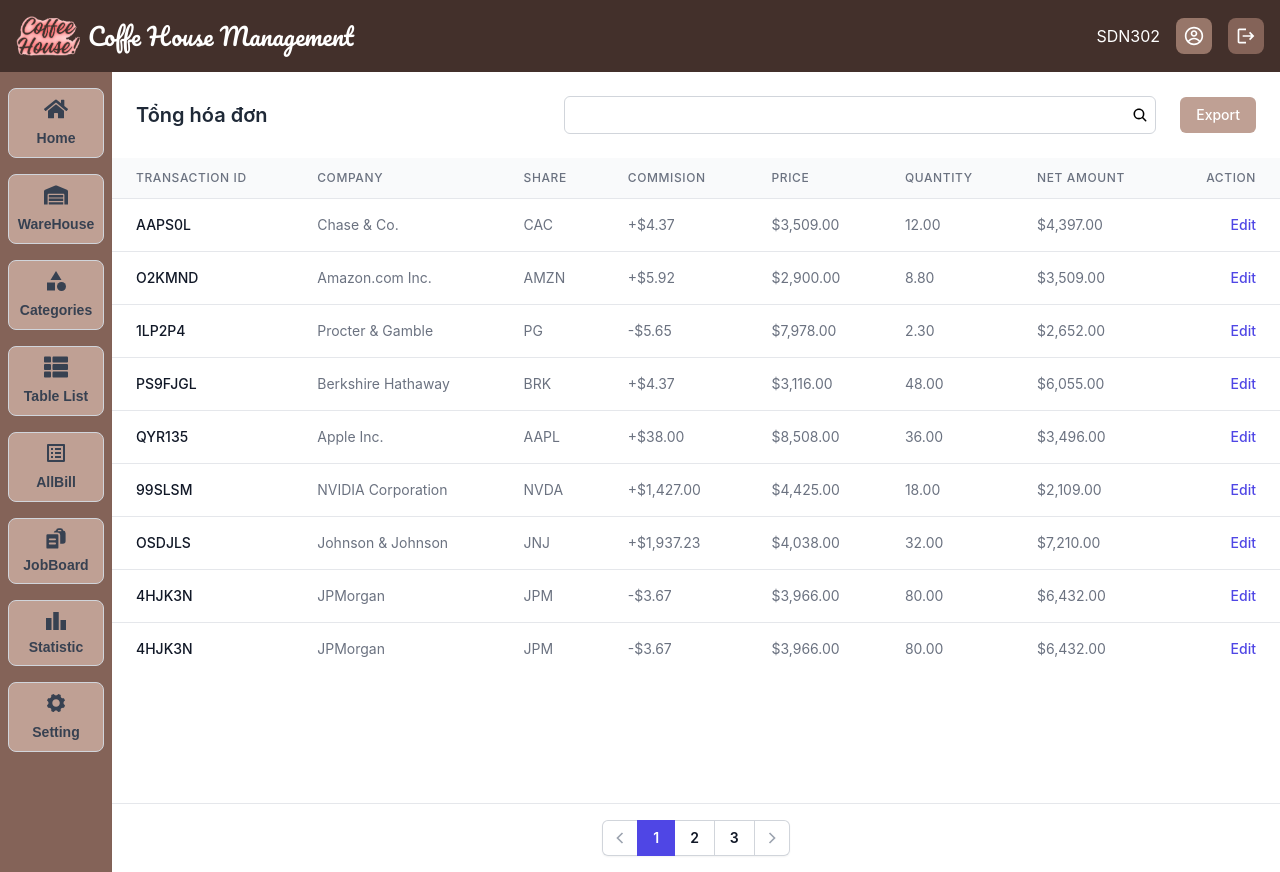
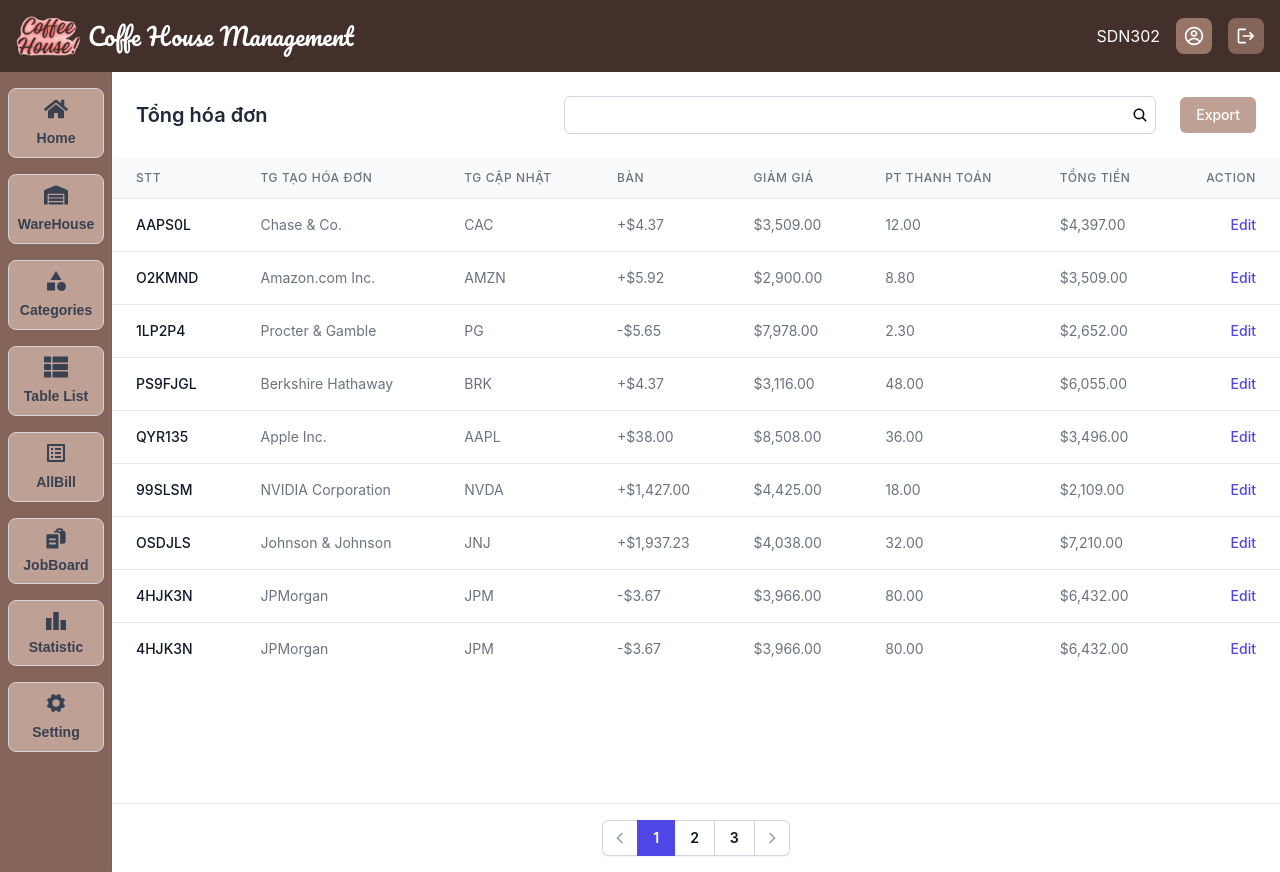
Before and after one commit to traanfnhaatjminh/CoffeeShopManagement_SDN, a React (Create React App) app in the folder coffeeshop/: page /allbill in a window 1280 px wide. Built offline with nearby package versions, Linux system fonts and the light colour scheme; a web font is replaced by a local one.

Commit message:
push font-end by branch NamCT 07/10 edit allbill

```diff
--- a/coffeeshop/src/page/cashier/BillList.js
+++ b/coffeeshop/src/page/cashier/BillList.js
@@ -85,7 +85,6 @@
       quantity: '80.00',
       netAmount: '$6,432.00',
     },
-
   ];
   return (
     <div className="flex flex-col h-screen w-screen bg-gray-100">
@@ -93,9 +92,7 @@
         <div className="flex justify-between items-center p-6">
           <div>
             <h2 className="text-xl font-semibold text-gray-800">Tổng hóa đơn</h2>
-            <p className="text-sm text-gray-500">
-
-            </p>
+            <p className="text-sm text-gray-500"></p>
           </div>
           <div className="relative flex flex-1 justify-end w-1/4 mr-6">
             <input
@@ -121,43 +118,43 @@
                     scope="col"
                     className="sticky top-0 z-10 px-6 py-3 text-left text-xs font-medium text-gray-500 uppercase tracking-wider bg-gray-50"
                   >
-                    Transaction ID
+                    STT
                   </th>
                   <th
                     scope="col"
                     className="sticky top-0 z-10 px-6 py-3 text-left text-xs font-medium text-gray-500 uppercase tracking-wider bg-gray-50"
                   >
-                    Company
+                    TG tạo hóa đơn
                   </th>
                   <th
                     scope="col"
                     className="sticky top-0 z-10 px-6 py-3 text-left text-xs font-medium text-gray-500 uppercase tracking-wider bg-gray-50"
                   >
-                    Share
+                    TG cập nhật
                   </th>
                   <th
                     scope="col"
                     className="sticky top-0 z-10 px-6 py-3 text-left text-xs font-medium text-gray-500 uppercase tracking-wider bg-gray-50"
                   >
-                    Commision
+                   Bàn
                   </th>
                   <th
                     scope="col"
                     className="sticky top-0 z-10 px-6 py-3 text-left text-xs font-medium text-gray-500 uppercase tracking-wider bg-gray-50"
                   >
-                    Price
+                    Giảm giá
                   </th>
                   <th
                     scope="col"
                     className="sticky top-0 z-10 px-6 py-3 text-left text-xs font-medium text-gray-500 uppercase tracking-wider bg-gray-50"
                   >
-                    Quantity
+                    PT Thanh Toán
                   </th>
                   <th
                     scope="col"
                     className="sticky top-0 z-10 px-6 py-3 text-left text-xs font-medium text-gray-500 uppercase tracking-wider bg-gray-50"
                   >
-                    Net amount
+                   Tổng tiền
                   </th>
                   <th
                     scope="col"
```
Lines whose indentation alone changed are shown as unchanged.
